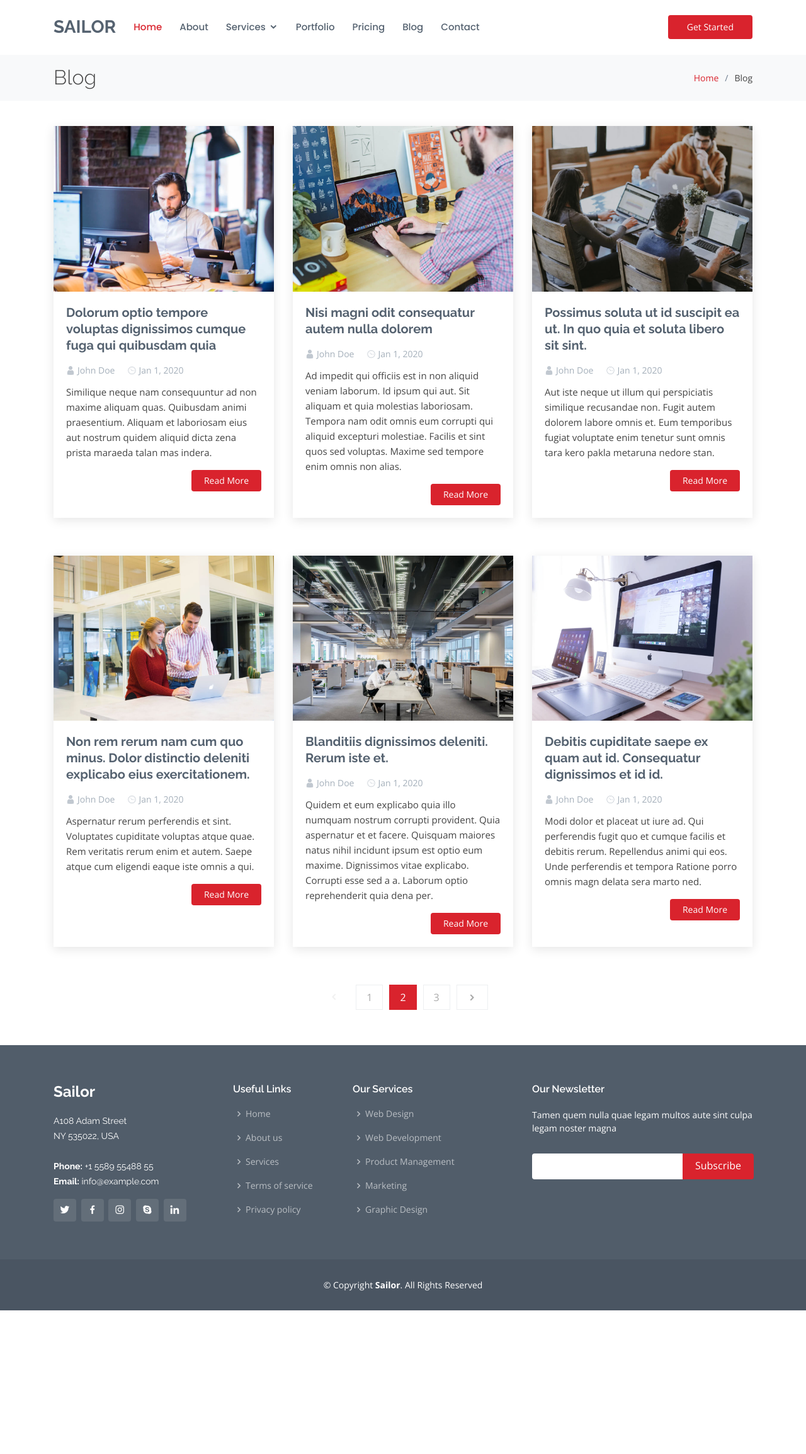
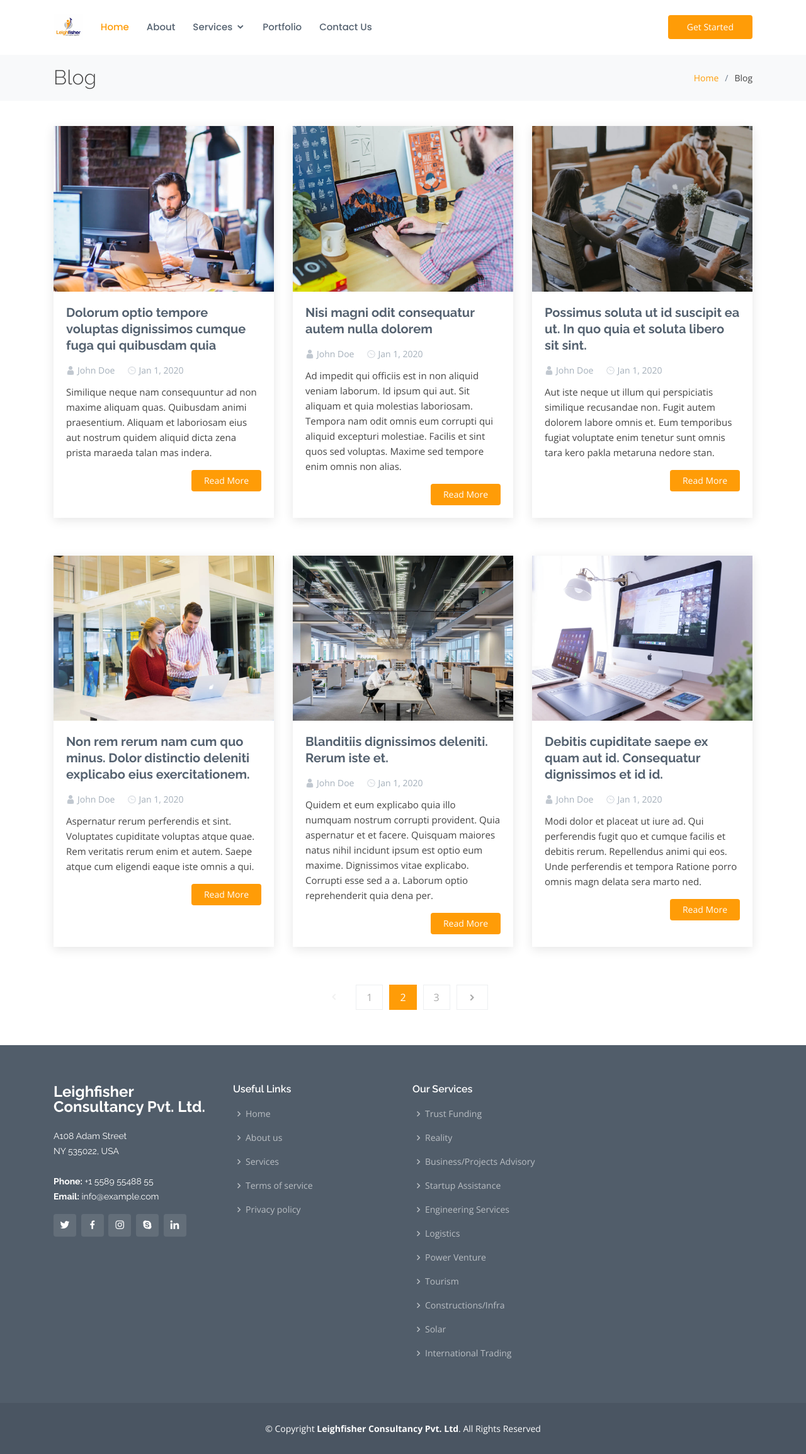
Before and after one commit to Unisight-Technologies/leighfisher-website, a Django app: page /blogs/ in a window 1280 px wide. Shown: the whole page at 63% size. Before the commit the page ends 2080 px from the top, so only its background shows below. Run offline with Django 3.2, Linux system fonts and the light colour scheme; some libraries are stand-ins or nearby versions.

Commit message:
Fixed nav and footer theme

```diff
--- a/leighfisher_app/static/assets/css/style.css
+++ b/leighfisher_app/static/assets/css/style.css
@@ -14,7 +14,7 @@ body {
 }
 
 a {
-  color: #d9232d;
+  color: #ff9c07;
 }
 
 a:hover {
@@ -211,7 +234,7 @@ h1, h2, h3, h4, h5, h6 {
 /* Get Startet Button */
 .get-started-btn {
   margin-left: 25px;
-  background: #d9232d;
+  background: #ff9c07;
   color: #fff;
   border-radius: 4px;
   padding: 8px 30px 9px 30px;
@@ -1527,7 +1550,7 @@ section {
 
 .blog .entry .entry-content .read-more a {
   display: inline-block;
-  background: #d9232d;
+  background: #ff9c07;
   color: #fff;
   padding: 6px 20px 7px;
   transition: 0.3s;
@@ -2108,14 +2131,14 @@ section {
   background: none;
   font-size: 16px;
   padding: 0 20px 2px 20px;
-  background: #d9232d;
+  background: #ff9c07;
   color: #fff;
   transition: 0.3s;
   border-radius: 0 4px 4px 0;
 }
 
 #footer .footer-top .footer-newsletter form input[type="submit"]:hover {
-  background: #df3740;
+  background: #0a237d;
 }
 
 #footer .copyright {
--- a/leighfisher_app/templates/base.html
+++ b/leighfisher_app/templates/base.html
@@ -1,18 +1,17 @@
 <!DOCTYPE html>
 <html lang="en">
 {% load static %}
-{% load i18n %}
 <head>
   <meta charset="utf-8">
   <meta content="width=device-width, initial-scale=1.0" name="viewport">
 
-  <title>Sailor Bootstrap Template</title>
+  <title>Leighfisher Consultancy Pvt. Ltd.</title>
 
   <meta content="" name="description">
   <meta content="" name="keywords">
 
   <!-- Favicons -->
-  <link href="{% static 'assets/img/favicon.png' %}" rel="icon">
+  <link href="{% static 'assets/img/logo.JPEG' %}" rel="icon">
   <link href="{% static 'assets/img/apple-touch-icon.png' %}" rel="apple-touch-icon">
 
   <!-- Google Fonts -->
@@ -43,7 +42,11 @@
   <header id="header" class="fixed-top ">
     <div class="container d-flex align-items-center">
 
-      <h1 class="logo"><a href="index.html">Sailor</a></h1>
+      <!-- <a id="navbar-logo" class="navbar-brand" href="{% url 'index' %}">
+        <img class="navbar-img" src="{% static 'assets/img/logo.JPEG' %}" alt="" class="img-fluid"></a> -->
+     <a href="{% url 'index' %}" class="logo"><img src="{% static 'assets/img/logo.JPEG' %}" alt="" class="img-fluid"></a>
+
+      <!-- <h1 class="logo"><a href="{% url 'index' %}">Leighfisher</a></h1> -->
       <!-- Uncomment below if you prefer to use an image logo -->
       <!-- <a href="index.html" class="logo"><img src="assets/img/logo.png" alt="" class="img-fluid"></a>-->
 
@@ -73,7 +76,7 @@
           <li class="drop-down"><a href="#">Services</a>
             <ul>
               <li><a href="{% url 'about' %}">Trust Funding</a></li>
-              <li><a href="{% url 'about' %}">Realty</a></li>
+              <li><a href="{% url 'about' %}">Reality</a></li>
               <li><a href="{% url 'about' %}">Business/Projects Advisory</a></li>
               <li><a href="{% url 'about' %}">Startup Assistance</a></li>
               <li><a href="{% url 'about' %}">Engineering Services</a></li>
@@ -87,9 +90,9 @@
           </li>
 
           <li><a href="{% url 'portfolio' %}">Portfolio</a></li>
-          <li><a href="{% url 'pricing' %}">Pricing</a></li>
-          <li><a href="{% url 'blog' %}">Blog</a></li>
-          <li><a href="{% url 'contact' %}">Contact</a></li>
+          <!-- <li><a href="{% url 'pricing' %}">Pricing</a></li> -->
+          <!-- <li><a href="{% url 'blog' %}">Blog</a></li> -->
+          <li><a href="{% url 'contact' %}">Contact Us</a></li>
 
         </ul>
 
@@ -113,14 +116,14 @@
 
           <div class="col-lg-3 col-md-6">
             <div class="footer-info">
-              <h3>Sailor</h3>
+              <h3>Leighfisher Consultancy Pvt. Ltd.</h3>
               <p>
                 A108 Adam Street <br>
                 NY 535022, USA<br><br>
                 <strong>Phone:</strong> +1 5589 55488 55<br>
                 <strong>Email:</strong> info@example.com<br>
               </p>
-              <div class="social-links mt-3">
+              <div class="social-links mt-3 ">
                 <a href="#" class="twitter"><i class="bx bxl-twitter"></i></a>
                 <a href="#" class="facebook"><i class="bx bxl-facebook"></i></a>
                 <a href="#" class="instagram"><i class="bx bxl-instagram"></i></a>
@@ -130,7 +133,7 @@
             </div>
           </div>
 
-          <div class="col-lg-2 col-md-6 footer-links">
+          <div class="col-lg-3 col-md-4 footer-links">
             <h4>Useful Links</h4>
             <ul>
               <li><i class="bx bx-chevron-right"></i> <a href="#">Home</a></li>
@@ -141,25 +144,38 @@
             </ul>
           </div>
 
-          <div class="col-lg-3 col-md-6 footer-links">
+          <div class="col-lg-3 col-md-4 footer-links">
             <h4>Our Services</h4>
             <ul>
-              <li><i class="bx bx-chevron-right"></i> <a href="#">Web Design</a></li>
+              <ul>
+                <li><i class="bx bx-chevron-right"></i><a href="{% url 'about' %}">Trust Funding</a></li>
+                <li><i class="bx bx-chevron-right"></i><a href="{% url 'about' %}">Reality</a></li>
+                <li><i class="bx bx-chevron-right"></i><a href="{% url 'about' %}">Business/Projects Advisory</a></li>
+                <li><i class="bx bx-chevron-right"></i><a href="{% url 'about' %}">Startup Assistance</a></li>
+                <li><i class="bx bx-chevron-right"></i><a href="{% url 'about' %}">Engineering Services</a></li>
+                <li><i class="bx bx-chevron-right"></i><a href="{% url 'about' %}">Logistics</a></li>
+                <li><i class="bx bx-chevron-right"></i><a href="{% url 'about' %}">Power Venture</a></li>
+                <li><i class="bx bx-chevron-right"></i><a href="{% url 'about' %}">Tourism</a></li>
+                <li><i class="bx bx-chevron-right"></i><a href="{% url 'team' %}">Constructions/Infra</a></li>
+                <li><i class="bx bx-chevron-right"></i><a href="{% url 'testimonial' %}">Solar</a></li>
+                <li><i class="bx bx-chevron-right"></i><a href="{% url 'testimonial' %}">International Trading</a></li>
+              </ul>
+              <!-- <li><i class="bx bx-chevron-right"></i> <a href="#">Web Design</a></li>
               <li><i class="bx bx-chevron-right"></i> <a href="#">Web Development</a></li>
               <li><i class="bx bx-chevron-right"></i> <a href="#">Product Management</a></li>
               <li><i class="bx bx-chevron-right"></i> <a href="#">Marketing</a></li>
-              <li><i class="bx bx-chevron-right"></i> <a href="#">Graphic Design</a></li>
+              <li><i class="bx bx-chevron-right"></i> <a href="#">Graphic Design</a></li> -->
             </ul>
           </div>
 
-          <div class="col-lg-4 col-md-6 footer-newsletter">
+          <!-- <div class="col-lg-4 col-md-6 footer-newsletter">
             <h4>Our Newsletter</h4>
             <p>Tamen quem nulla quae legam multos aute sint culpa legam noster magna</p>
             <form action="" method="post">
               <input type="email" name="email"><input type="submit" value="Subscribe">
             </form>
 
-          </div>
+          </div> -->
 
         </div>
       </div>
@@ -167,7 +183,7 @@
 
     <div class="container">
       <div class="copyright">
-        &copy; Copyright <strong><span>Sailor</span></strong>. All Rights Reserved
+        &copy; Copyright <strong><span>Leighfisher Consultancy Pvt. Ltd</span></strong>. All Rights Reserved
       </div>
 
     </div>
--- a/leighfisher_app/templates/contact.html
+++ b/leighfisher_app/templates/contact.html
@@ -1,4 +1,5 @@
 {% extends 'base.html' %}
+{% load static %}
 
 {% block body_block %}
 
```
Also changed, not shown: other parts of leighfisher_app/static/assets/css/style.css (+63 -40 lines), leighfisher_app/templates/about.html (+15 -15 lines), leighfisher_app/templates/index.html (+43 -6 lines), leighfisher_app/static/assets/img/Hari.png (added), leighfisher_app/static/assets/img/Lijo.png (added), leighfisher_app/static/assets/img/Sajan.png (added), leighfisher_app/static/assets/img/logo.jpeg (added).
